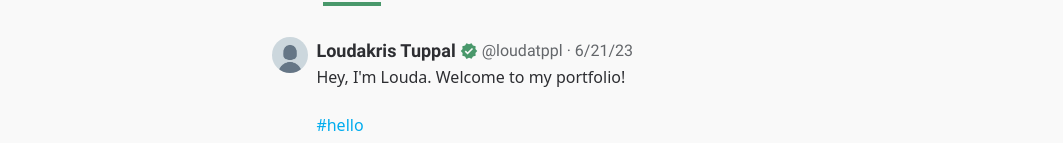
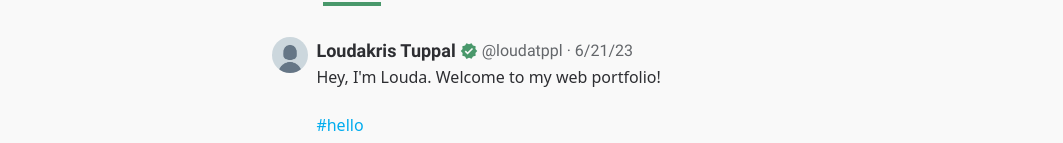
Before and after one commit to loudatppl/louda-portfolio, a React (Vite) app: page / in a window 1280 px wide. Shown: the part 633-776 px from the top of the page, without its empty margins (0-1063 px from the left). Built offline with nearby package versions, Linux system fonts and the light colour scheme.

Commit message:
fix: minor text fix

```diff
--- a/src/components/Posts.jsx
+++ b/src/components/Posts.jsx
@@ -39,7 +39,7 @@ const Posts = () => {
               </div>
             </div>
             <div className="text-dblack md:text-base text-sm mb-2">
-              <p>Hey, I'm Louda. Welcome to my portfolio!</p>
+              <p>Hey, I'm Louda. Welcome to my web portfolio!</p>
               <p className="text-hash">
                 <br />
                 #hello
```
